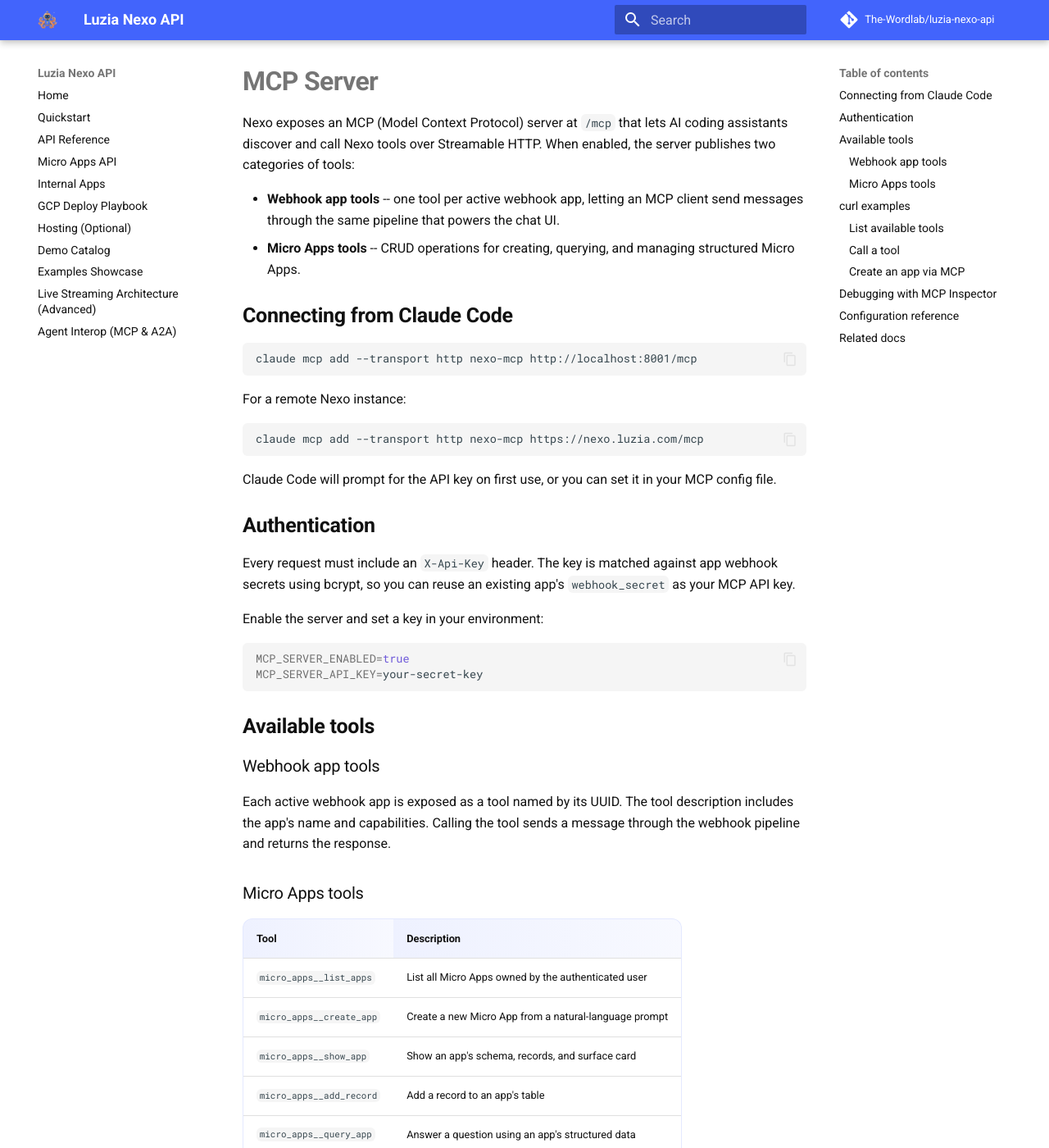
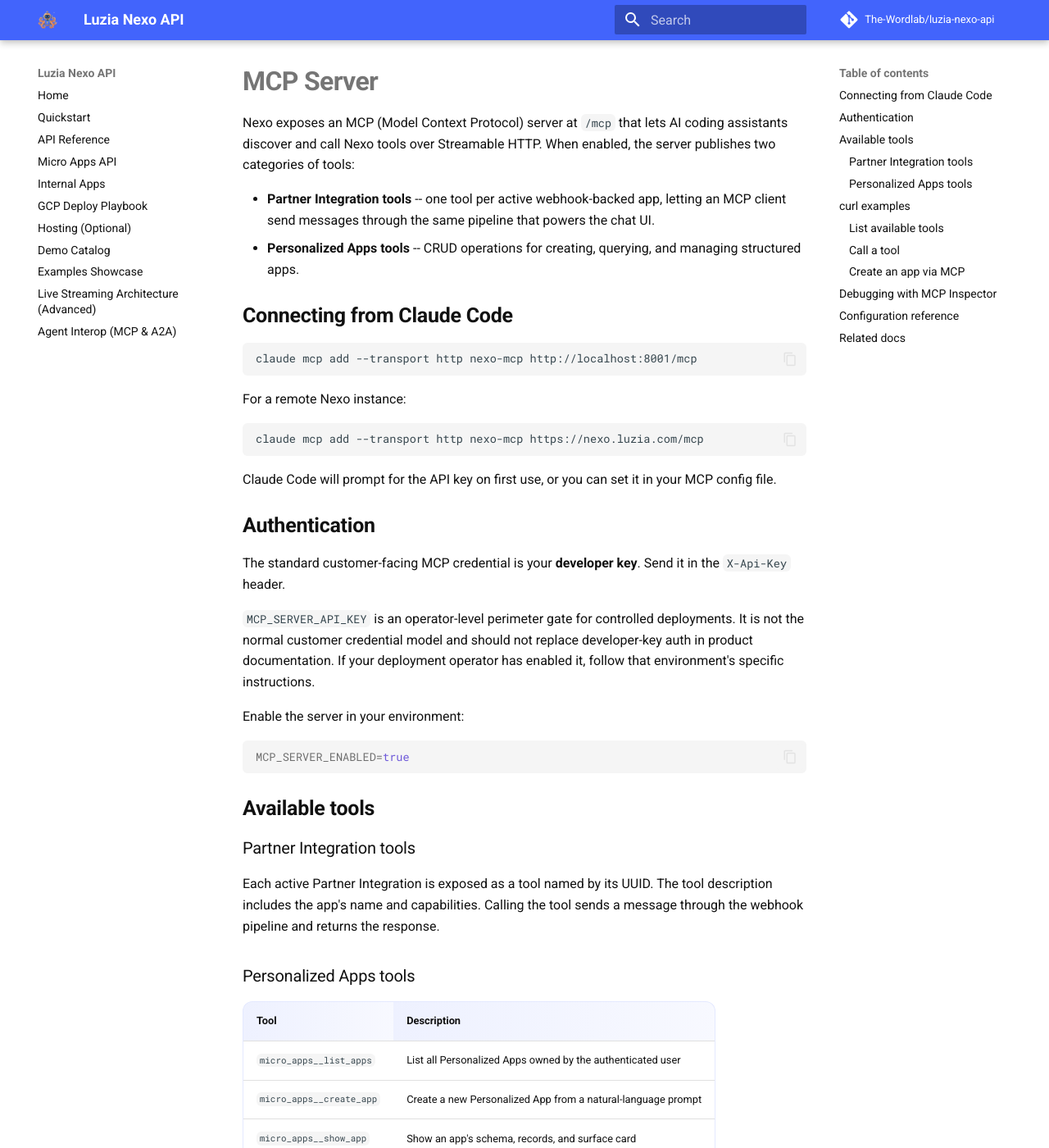
Before and after one commit to The-Wordlab/luzia-nexo-api, an MkDocs documentation site: the page built from docs/mcp.md, in a window 1280 px wide and 1400 px high. Shown: the whole window at 82% size. Built offline with MkDocs 1.6.1 and Material for MkDocs 9.7.7, drawn with Linux system fonts in a browser that asks for light colours; comment, search, counter and statistics services are not loaded; some of the changed text lies outside the part shown.

Commit message:
fix: cross-project review - canonical format, docs, stale refs
- Update minimal Python example to canonical task.status format (P-1e compliance)
- Remove stale fitness-coach and language-tutor from test parametrization
- Fix MCP docs: clarify auth is optional when API key unset
- Add note about undocumented CRUD endpoints in micro-apps-api.md
- Update SSE done event example to canonical format in examples-showcase.md
- Add submitted status to A2A docs
- Add Micro Apps cross-reference to product guide
- Update contract tests to accept both legacy and canonical response formats

Co-Authored-By: Claude Opus 4.6 (1M context) <noreply@anthropic.com>

````diff
--- a/docs/mcp.md
+++ b/docs/mcp.md
@@ -2,8 +2,8 @@
 
 Nexo exposes an MCP (Model Context Protocol) server at `/mcp` that lets AI coding assistants discover and call Nexo tools over Streamable HTTP. When enabled, the server publishes two categories of tools:
 
-- **Webhook app tools** -- one tool per active webhook app, letting an MCP client send messages through the same pipeline that powers the chat UI.
-- **Micro Apps tools** -- CRUD operations for creating, querying, and managing structured Micro Apps.
+- **Partner Integration tools** -- one tool per active webhook-backed app, letting an MCP client send messages through the same pipeline that powers the chat UI.
+- **Personalized Apps tools** -- CRUD operations for creating, querying, and managing structured apps.
 
 ## Connecting from Claude Code
 
@@ -21,27 +21,28 @@ Claude Code will prompt for the API key on first use, or you can set it in your
 
 ## Authentication
 
-Every request must include an `X-Api-Key` header. The key is matched against app webhook secrets using bcrypt, so you can reuse an existing app's `webhook_secret` as your MCP API key.
+The standard customer-facing MCP credential is your **developer key**. Send it in the `X-Api-Key` header.
 
-Enable the server and set a key in your environment:
+`MCP_SERVER_API_KEY` is an operator-level perimeter gate for controlled deployments. It is not the normal customer credential model and should not replace developer-key auth in product documentation. If your deployment operator has enabled it, follow that environment's specific instructions.
+
+Enable the server in your environment:
 
 ```bash
 MCP_SERVER_ENABLED=true
-MCP_SERVER_API_KEY=your-secret-key
 ```
 
 ## Available tools
 
-### Webhook app tools
+### Partner Integration tools
 
-Each active webhook app is exposed as a tool named by its UUID. The tool description includes the app's name and capabilities. Calling the tool sends a message through the webhook pipeline and returns the response.
+Each active Partner Integration is exposed as a tool named by its UUID. The tool description includes the app's name and capabilities. Calling the tool sends a message through the webhook pipeline and returns the response.
 
-### Micro Apps tools
+### Personalized Apps tools
 
 | Tool | Description |
 |---|---|
-| `micro_apps__list_apps` | List all Micro Apps owned by the authenticated user |
-| `micro_apps__create_app` | Create a new Micro App from a natural-language prompt |
+| `micro_apps__list_apps` | List all Personalized Apps owned by the authenticated user |
+| `micro_apps__create_app` | Create a new Personalized App from a natural-language prompt |
 | `micro_apps__show_app` | Show an app's schema, records, and surface card |
 | `micro_apps__add_record` | Add a record to an app's table |
 | `micro_apps__query_app` | Answer a question using an app's structured data |
@@ -54,7 +55,7 @@ Each active webhook app is exposed as a tool named by its UUID. The tool descrip
 ```bash
 curl -X POST http://localhost:8001/mcp \
   -H "Content-Type: application/json" \
-  -H "X-Api-Key: your-secret-key" \
+  -H "X-Api-Key: your-developer-key" \
   -d '{
     "jsonrpc": "2.0",
     "id": 1,
@@ -68,7 +69,7 @@ curl -X POST http://localhost:8001/mcp \
 ```bash
 curl -X POST http://localhost:8001/mcp \
   -H "Content-Type: application/json" \
-  -H "X-Api-Key: your-secret-key" \
+  -H "X-Api-Key: your-developer-key" \
   -d '{
     "jsonrpc": "2.0",
     "id": 2,
@@ -85,7 +86,7 @@ curl -X POST http://localhost:8001/mcp \
 ```bash
 curl -X POST http://localhost:8001/mcp \
   -H "Content-Type: application/json" \
-  -H "X-Api-Key: your-secret-key" \
+  -H "X-Api-Key: your-developer-key" \
   -d '{
     "jsonrpc": "2.0",
     "id": 3,
@@ -108,16 +109,16 @@ The MCP Inspector is a browser-based tool for exploring and testing MCP servers
 npx @modelcontextprotocol/inspector http http://localhost:8001/mcp
 ```
 
-This opens a UI where you can browse available tools, call them with custom arguments, and inspect the JSON-RPC responses. Add your API key in the Inspector's headers configuration panel.
+This opens a UI where you can browse available tools, call them with custom arguments, and inspect the JSON-RPC responses. Add your developer key in the Inspector's headers configuration panel.
 
 ## Configuration reference
 
 | Variable | Default | Description |
 |---|---|---|
 | `MCP_SERVER_ENABLED` | `false` | Enable the MCP endpoint at `/mcp` |
-| `MCP_SERVER_API_KEY` | -- | Required when enabled. Authenticates MCP clients. |
+| `MCP_SERVER_API_KEY` | -- | Optional operator-level perimeter gate for controlled deployments. Not the standard customer credential. |
 
 ## Related docs
 
-- [Micro Apps API](micro-apps-api.md) -- REST API for Micro Apps (same operations, HTTP interface)
+- [Personalized Apps API](micro-apps-api.md) -- REST API for structured first-party apps (same operations, HTTP interface)
 - [Agent Interop](agent-interop.md) -- full MCP and A2A protocol details
````
Also changed, not shown: docs/agent-interop.md (+9 -8 lines), docs/examples-showcase.md (+5 -3 lines), docs/micro-apps-api.md (+15 -7 lines), 5 other files.
